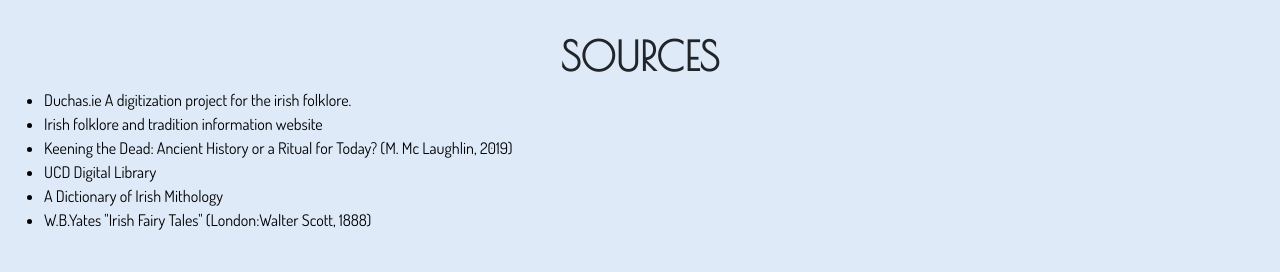
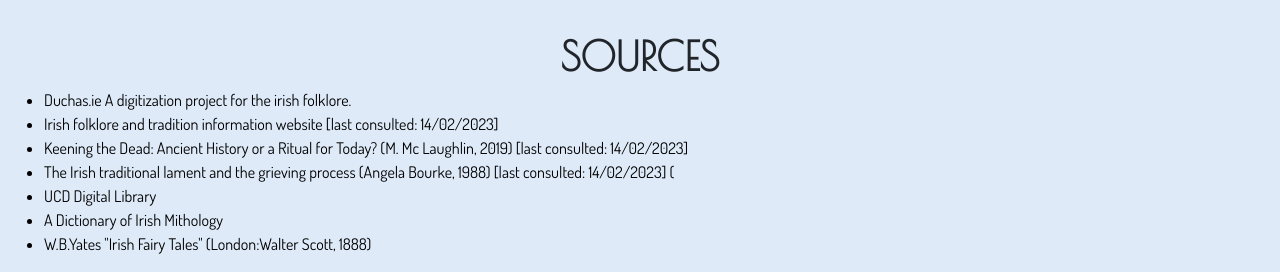
Before and after one commit to SusannaPinotti/Banshee, a plain HTML site: page digital_history.html in a window 1280 px wide. Shown: the part 2901-3173 px from the top of the page. Before the commit the page ends 3149 px from the top, so only its background shows below. Drawn offline with nearby package versions, Linux system fonts and the light colour scheme.

Commit message:
Update digital_history.html

```diff
--- a/digital_history.html
+++ b/digital_history.html
@@ -123,8 +123,9 @@
                 <h2>Sources</h2>
                 <ul>
                   <a href="https://www.duchas.ie/en" target="_blank"><li>Duchas.ie A digitization project for the irish folklore. </li></a>
-                  <a href="https://irishfolklore.wordpress.com/tag/keening-woman/" target="_blank"><li>Irish folklore and tradition information website </li></a>
-                  <a href="https://doi.org/10.3390/rel10040235" target="_blank"><li>Keening the Dead: Ancient History or a Ritual for Today? (M. Mc Laughlin, 2019)  </li></a>
+                  <a href="https://irishfolklore.wordpress.com/tag/keening-woman/" target="_blank"><li>Irish folklore and tradition information website [last consulted: 14/02/2023]</li></a>
+                  <a href="https://doi.org/10.3390/rel10040235" target="_blank"><li>Keening the Dead: Ancient History or a Ritual for Today? (M. Mc Laughlin, 2019) [last consulted: 14/02/2023] </li></a>
+                  <a href="https://doi.org/10.3390/rel10040235" target="_blank"><li>The Irish traditional lament and the grieving process (Angela Bourke, 1988) [last consulted: 14/02/2023] (</li></a>
                   <a href="https://digital.ucd.ie/" target="_blank"><li>UCD Digital Library</li></a>
                   <a href="https://books.google.it/books?id=wmPXAAAAMAAJ" target="_blank"><li>A Dictionary of Irish Mithology</li></a>
                   <a href="https://www.askaboutireland.ie/aai-files/assets/ebooks/266_Irish-Fairy-Tales/266%20Irish%20Fairy%20Tales.pdf" target="_blank"><li>W.B.Yates "Irish Fairy Tales" (London:Walter Scott, 1888)</li></a>
```
